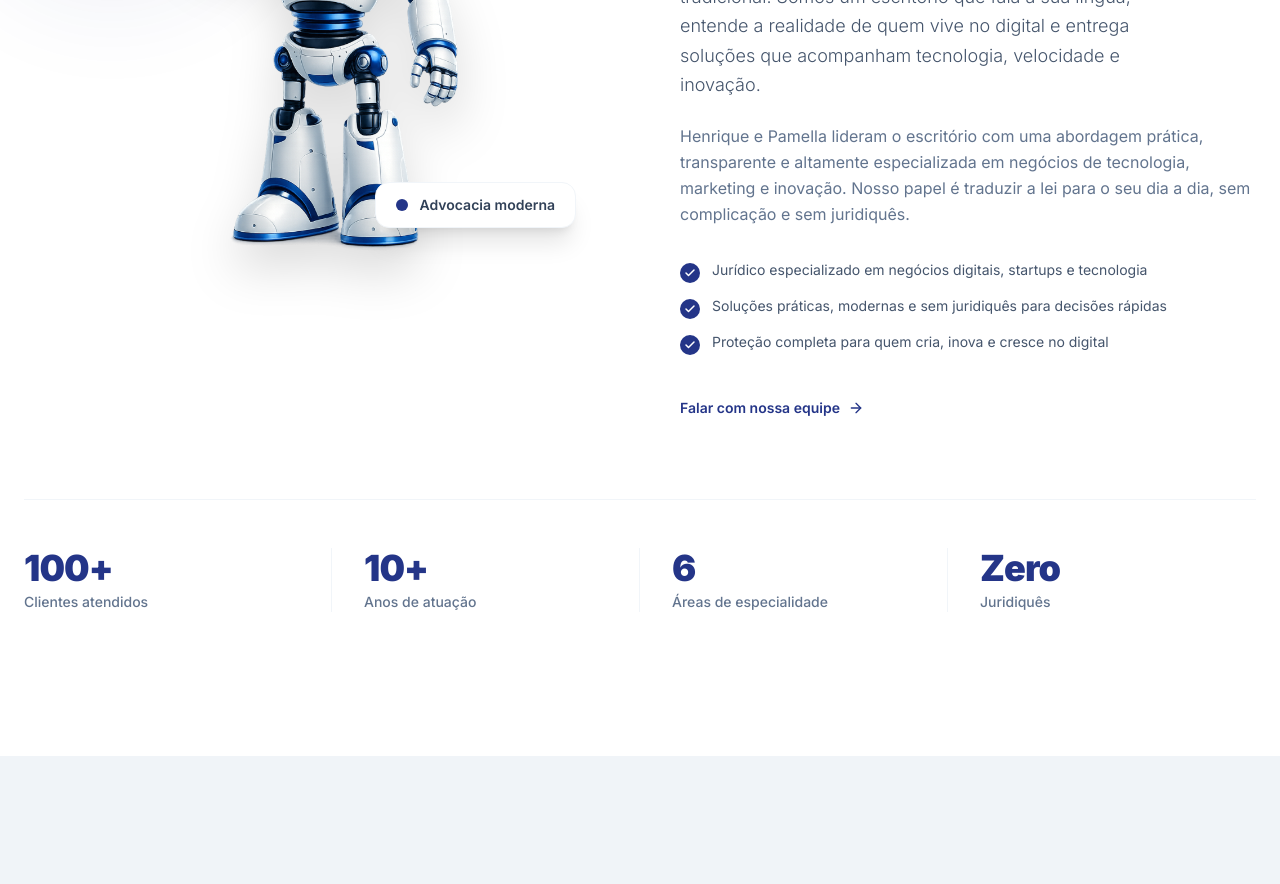
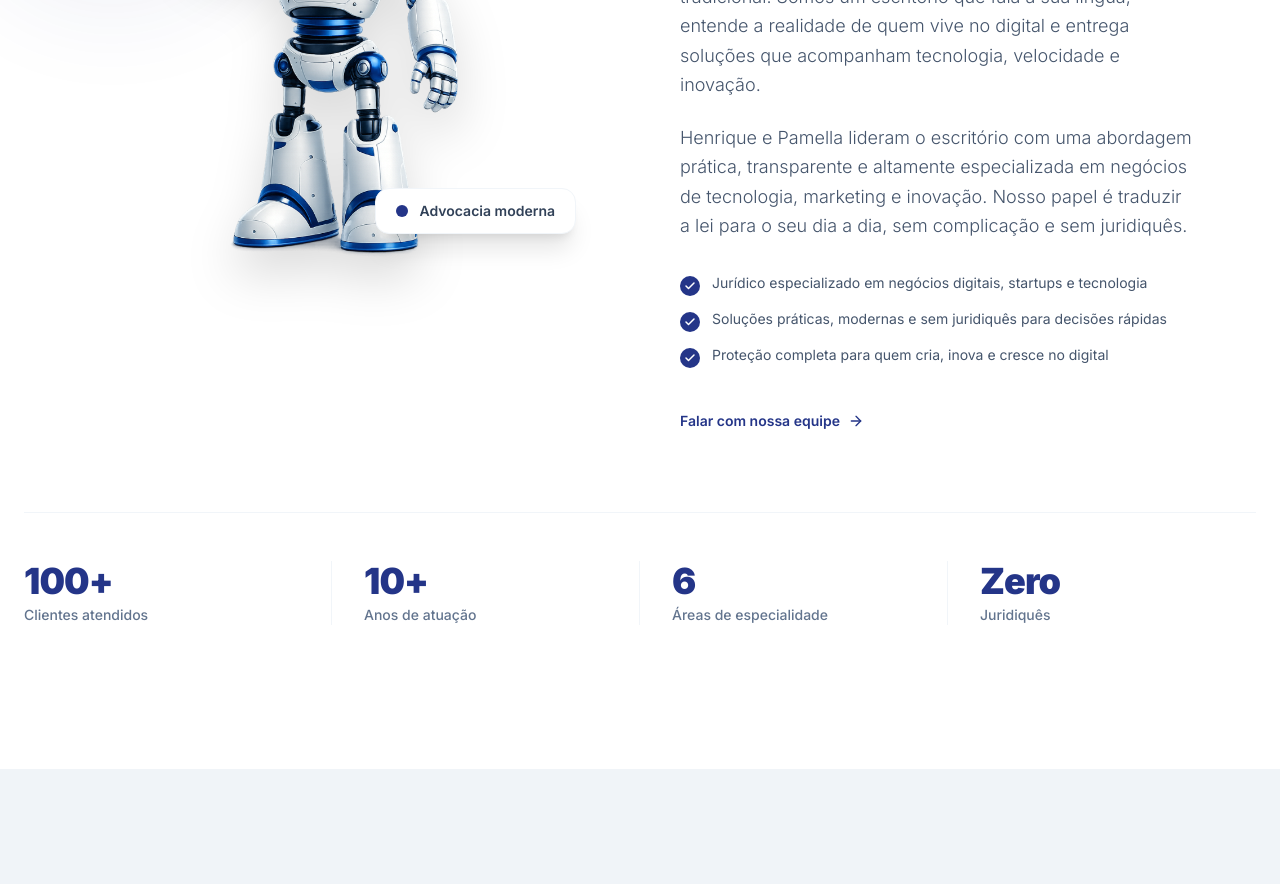
Before and after one commit to gabrielagenciasegundo/mourarocha-site, a Next.js app: page / in a window 1280 px wide. Shown: the part 1340-2224 px from the top of the page. Built offline with nearby package versions, Linux system fonts and the light colour scheme; a web font is replaced by a local one.

Commit message:
feat: add About section component with stats and company overview

```diff
--- a/components/sections/About.tsx
+++ b/components/sections/About.tsx
@@ -76,7 +76,7 @@ export default function About() {
             <p className="text-lg leading-relaxed font-light max-w-lg text-slate-600">
               A Moura Rocha nasceu para quebrar o padrão da advocacia tradicional. Somos um escritório que fala a sua língua, entende a realidade de quem vive no digital e entrega soluções que acompanham tecnologia, velocidade e inovação.
             </p>
-            <p className="text-base text-slate-500 leading-relaxed">
+            <p className="text-lg leading-relaxed font-light max-w-lg text-slate-600">
               Henrique e Pamella lideram o escritório com uma abordagem prática, transparente e altamente especializada em negócios de tecnologia, marketing e inovação. Nosso papel é traduzir a lei para o seu dia a dia, sem complicação e sem juridiquês.
             </p>
 
```
